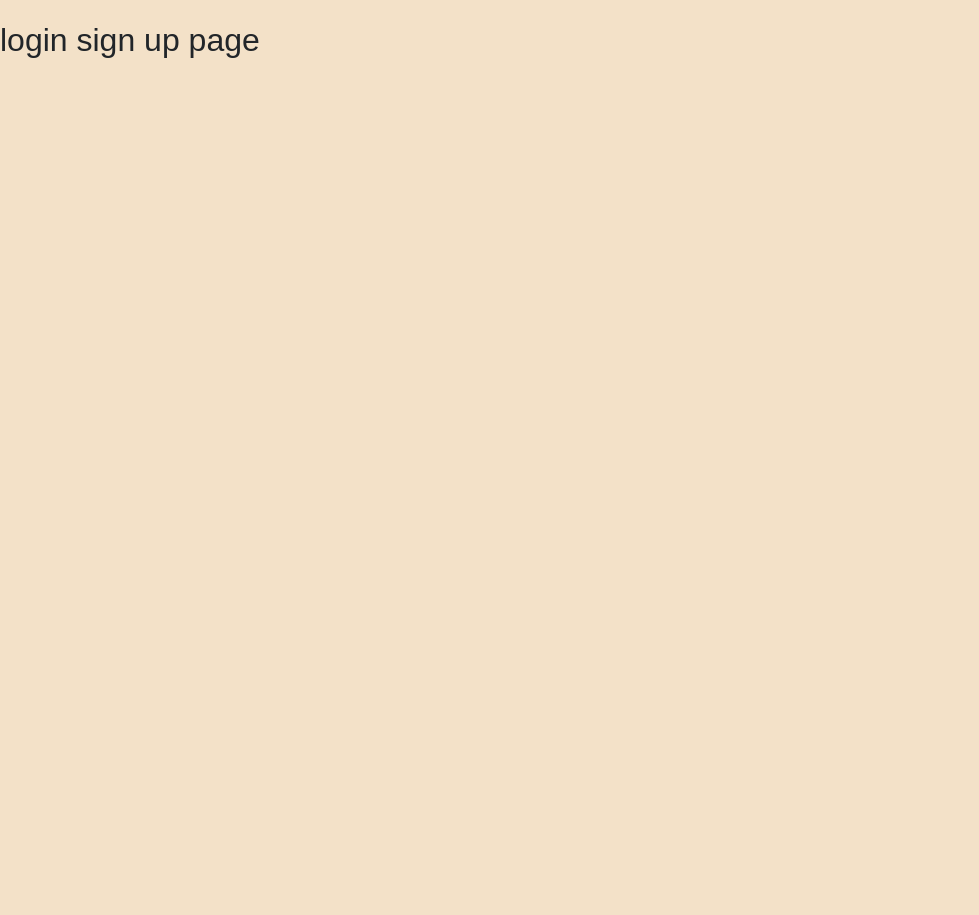
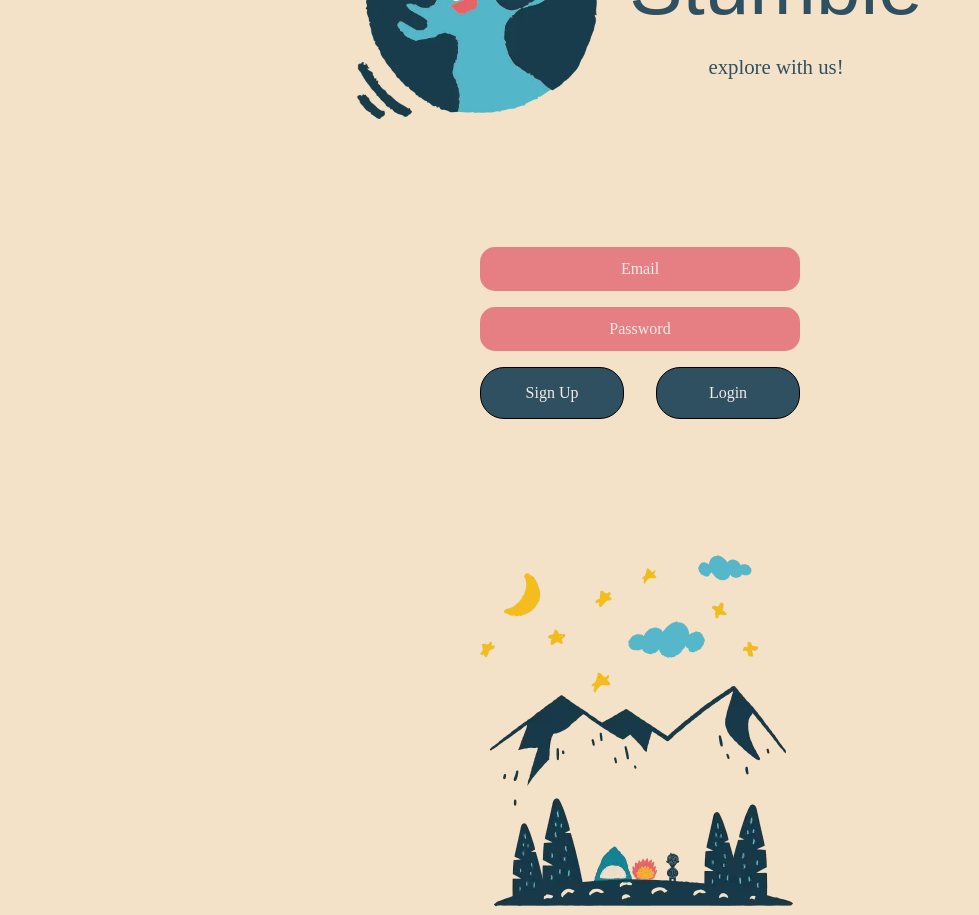
Before and after one commit to Chxshire22/stumble, a React (Vite) app: page /welcome in a window 1280 px wide. Shown: the whole page, without its empty margins (0-979 px from the left). Before the commit the page ends 800 px from the top, so only its background shows below. Built offline with nearby package versions, Linux system fonts and the light colour scheme; no server answers; a web font is replaced by a local one.

Commit message:
moved user state to App.jsx

```diff
--- a/src/App.jsx
+++ b/src/App.jsx
@@ -7,8 +7,11 @@ import FullPost from './components/FullPost'
 import Profile from './components/Profile'
 import Playground from './components/Playground'
 import './App.css'
+import { useState } from 'react'
 
 function App() {
+
+const [user, setUser] = useState({});
 
 const router = createBrowserRouter([
   {
@@ -17,7 +20,7 @@ const router = createBrowserRouter([
   },
   {
     path: "/welcome",
-    element: <LoginSignout />,
+    element: <LoginSignout setUser={setUser} user={user}/>,
   },
   {
     path: "/create-post",
--- a/src/components/LoginSignout.jsx
+++ b/src/components/LoginSignout.jsx
@@ -1,7 +1,109 @@
-function LoginSignout() {
-  return ( <div>
-    <h1>login sign up page </h1>
-  </div> );
+import { useEffect, useState } from "react";
+// import {useNavigate} from "react-router-dom";
+import {
+	createUserWithEmailAndPassword,
+	signInWithEmailAndPassword,
+	onAuthStateChanged,
+	signOut,
+} from "firebase/auth";
+import { auth } from "./firebase";
+
+function LoginSignout(props) {
+
+	let {setUser, user} = props
+
+	const [email, setEmail] = useState("");
+	const [password, setPassword] = useState("");
+
+
+	useEffect(()=>{
+		onAuthStateChanged(auth, (currentUser)=>setUser(currentUser))
+	},[])
+
+	// const navigate = useNavigate();
+
+	const register = async (e) => {
+		e.preventDefault()
+		try {
+			const user = await createUserWithEmailAndPassword(auth, email, password);
+			console.log(user);
+			console.log(auth);
+			setEmail("");
+			setPassword("");
+		} catch (error) {
+			console.log(error.message);
+		}
+	};
+
+	const login = async (e) => {
+		e.preventDefault()
+		try {
+			const user = await signInWithEmailAndPassword(auth, email, password);
+			console.log(user);
+			console.log(auth);
+			setEmail("");
+			setPassword("");
+		} catch (error) {
+			console.log(error.message)
+		}
+	};
+
+	// const logout = async(e) => {
+	// 	e.preventDefault()
+	// 	signOut(auth)
+	// }
+
+	return (
+		<div className="authentication flex-center-col">
+			<header className="auth-header">
+				<div className="auth-header-logo">
+					<img
+						className="logo-earth"
+						src="src/assets/images/flamenco-134.webp"
+						alt=""
+					/>
+				</div>
+				<div className="auth-header-content">
+					<h1 className="auth-page-header">Stumble</h1>
+					<p className="tagline">{user?.email? user?.email : `explore with us!`}</p>
+					{ /*<p className="tagline">{user?.email}</p>*/ }
+				</div>
+			</header>
+			<form className="auth-form flex-center-col">
+				<input
+					value={email}
+					autoFocus
+					placeholder="Email"
+					className="auth-page-input"
+					type="email"
+					onChange={(e) => {
+						setEmail(e.target.value);
+					}}
+				/>
+				<input
+					value={password}
+					placeholder="Password"
+					className="auth-page-input"
+					type="password"
+					onChange={(e) => {
+						setPassword(e.target.value);
+					}}
+				/>
+				<div className="auth-page-btns flex-center-row">
+					<button onClick={register} className="btn-base auth-page-btn">
+						Sign Up
+					</button>
+					<button onClick={login} className="btn-base auth-page-btn">
+						Login
+					</button>
+				</div>
+
+			</form>
+			<div className="login-image">
+				<img src="src/assets/images/flamenco-camping.webp" alt="" />
+			</div>
+		</div>
+	);
 }
 
 export default LoginSignout;
--- a/src/components/Playground.jsx
+++ b/src/components/Playground.jsx
@@ -1,4 +1,3 @@
-// import { Form } from "react-bootstrap";
 import { useEffect, useState } from "react";
 // import {useNavigate} from "react-router-dom";
 import {
```
